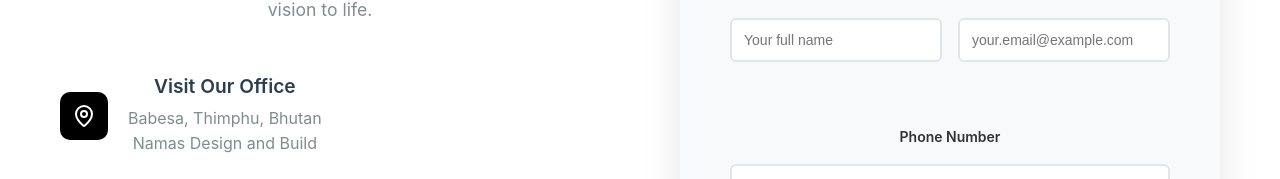
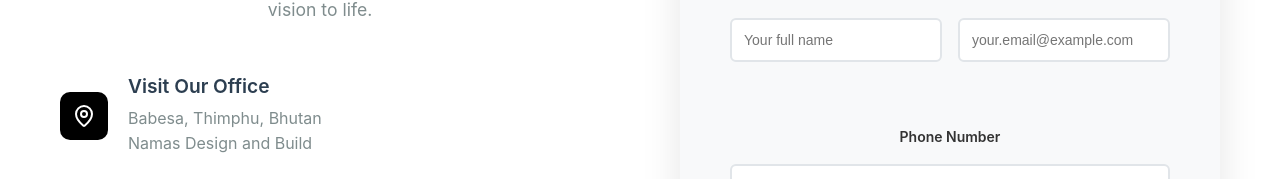
Before and after one commit to NgawangSC/NamasDeploy, a React (Create React App) app: page /contact in a window 1280 px wide. Shown: the part 721-900 px from the top of the page. Built offline with nearby package versions, Linux system fonts and the light colour scheme; no server answers.

Commit message:
Data-Fix

```diff
--- a/src/pages/ContactPage.css
+++ b/src/pages/ContactPage.css
@@ -115,6 +115,10 @@
   align-items: center;
   justify-content: center;
   flex-shrink: 0;
+}
+
+.contact-text {
+  text-align: left;
 }
 
 .contact-text h4 {
```
